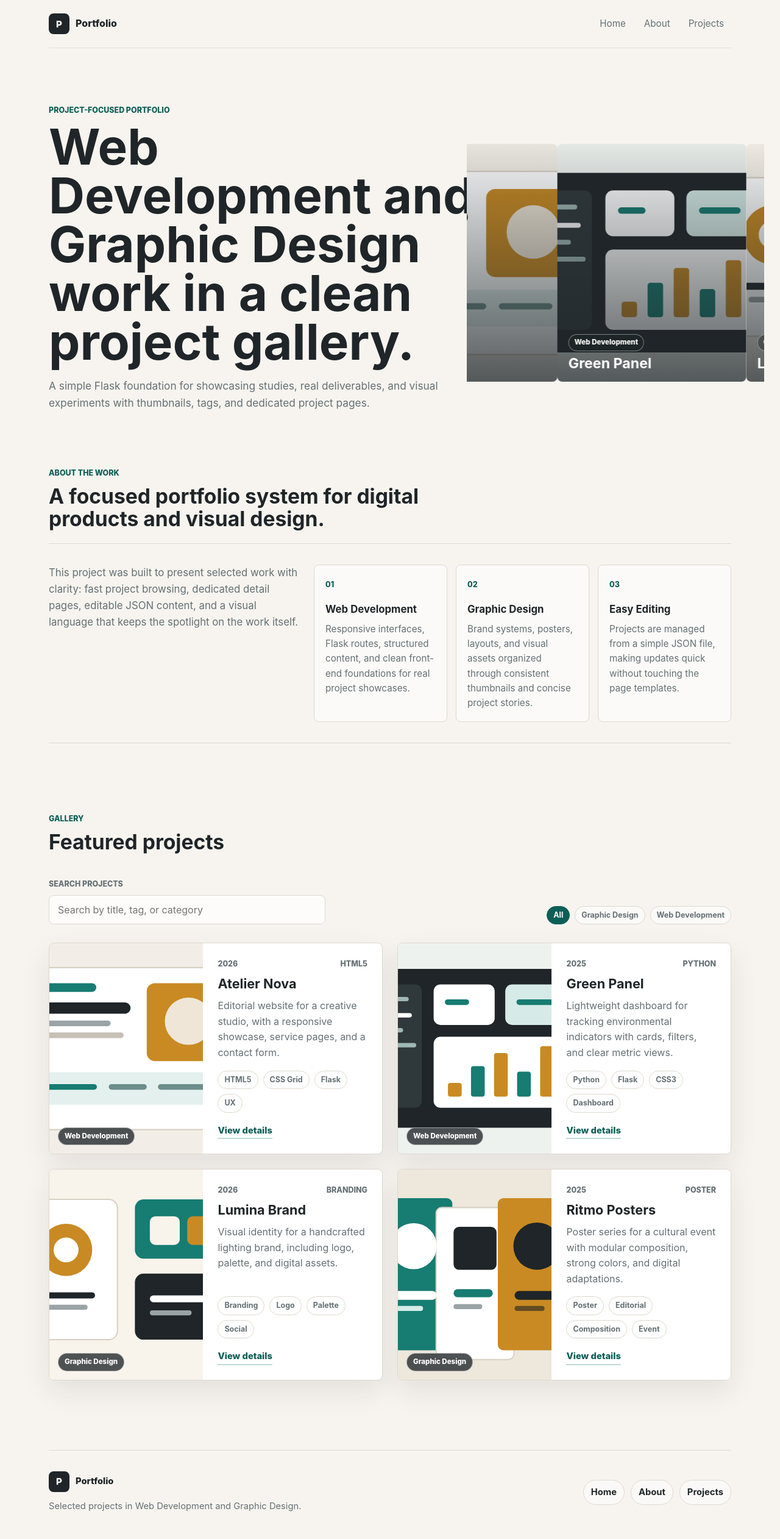
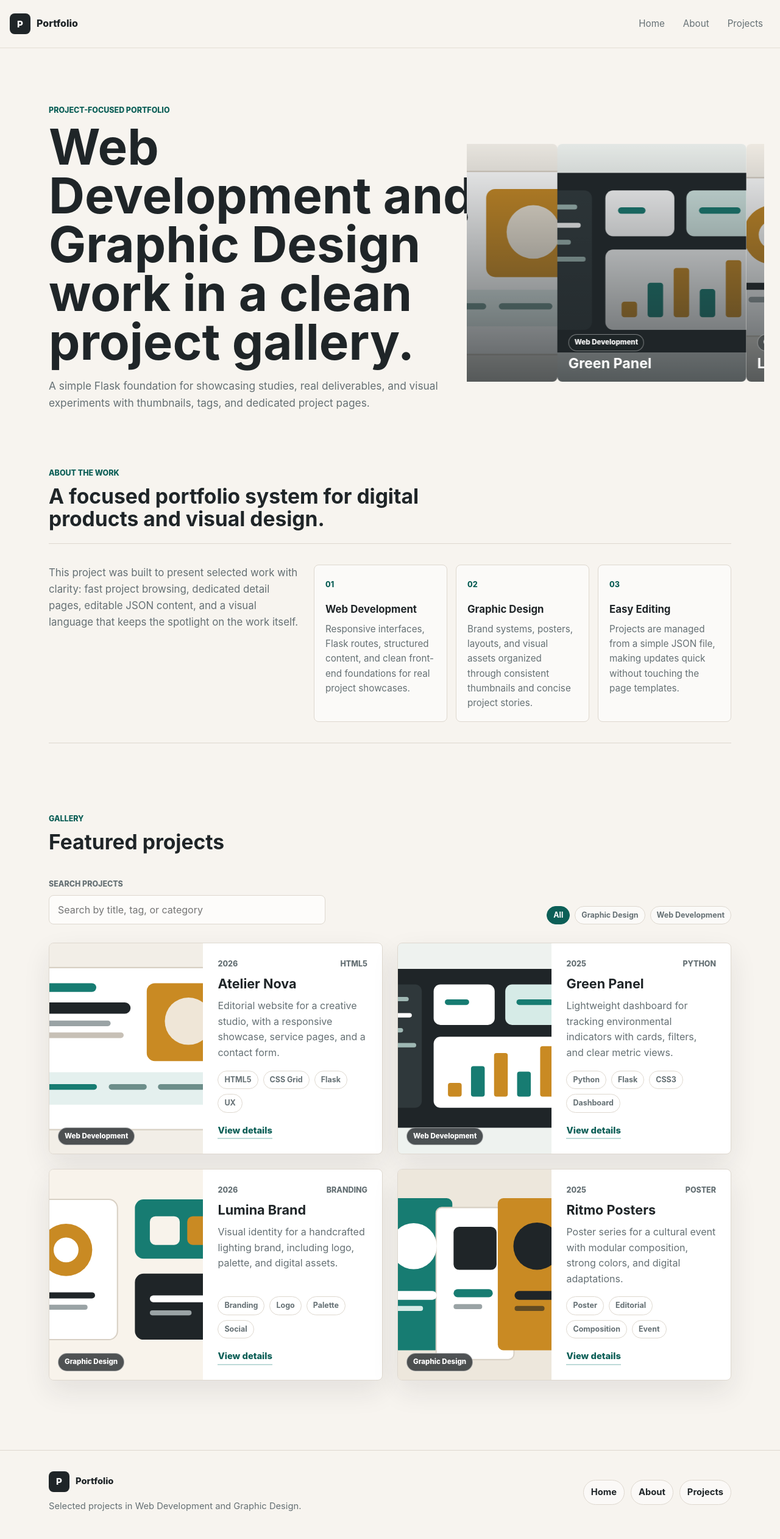
Before and after one commit to samuel123d/flask-project-portfolio, a Flask app: page / in a window 1280 px wide. Shown: the whole page at 61% size. Run offline with Flask 3, Linux system fonts and the light colour scheme.

Commit message:
Make navbar and footer full-width

```diff
--- a/static/css/styles.css
+++ b/static/css/styles.css
@@ -49,7 +49,6 @@ button:focus-visible {
 }
 
 /* Shared page width for the main layout sections. */
-.site-header,
 .site-footer,
 .intro,
 .about-section,
@@ -63,6 +62,8 @@ button:focus-visible {
 
 /* Sticky navigation. */
 .site-header {
+  width: 100%;
+  margin: 0;
   position: sticky;
   top: 0;
   z-index: 20;
@@ -70,7 +71,7 @@ button:focus-visible {
   align-items: center;
   justify-content: space-between;
   gap: 18px;
-  padding: 18px 0;
+  padding: 18px 16px;
   border-bottom: 1px solid rgba(222, 216, 207, 0.82);
   background: rgba(247, 244, 239, 0.86);
   backdrop-filter: blur(14px);
@@ -365,6 +366,7 @@ h3 {
   font-size: 0.95rem;
   -webkit-box-orient: vertical;
   -webkit-line-clamp: 4;
+  line-clamp: 4;
 }
 
 .about-list article.is-expanded {
@@ -781,13 +783,17 @@ h3 {
 
 /* Shared footer. */
 .site-footer {
+  width: 100%;
+  margin: 0;
   border-top: 1px solid var(--line);
-  padding: 34px 0 42px;
+  padding: 34px 16px 42px;
   color: var(--muted);
   font-size: 0.92rem;
 }
 
 .site-footer__content {
+  width: min(1120px, calc(100% - 32px));
+  margin-inline: auto;
   display: grid;
   gap: 24px;
 }
@@ -856,8 +862,6 @@ h3 {
 
 /* Tablet and desktop layout refinements. */
 @media (min-width: 720px) {
-  .site-header,
-  .site-footer,
   .intro,
   .about-section,
   .projects-section,
```
